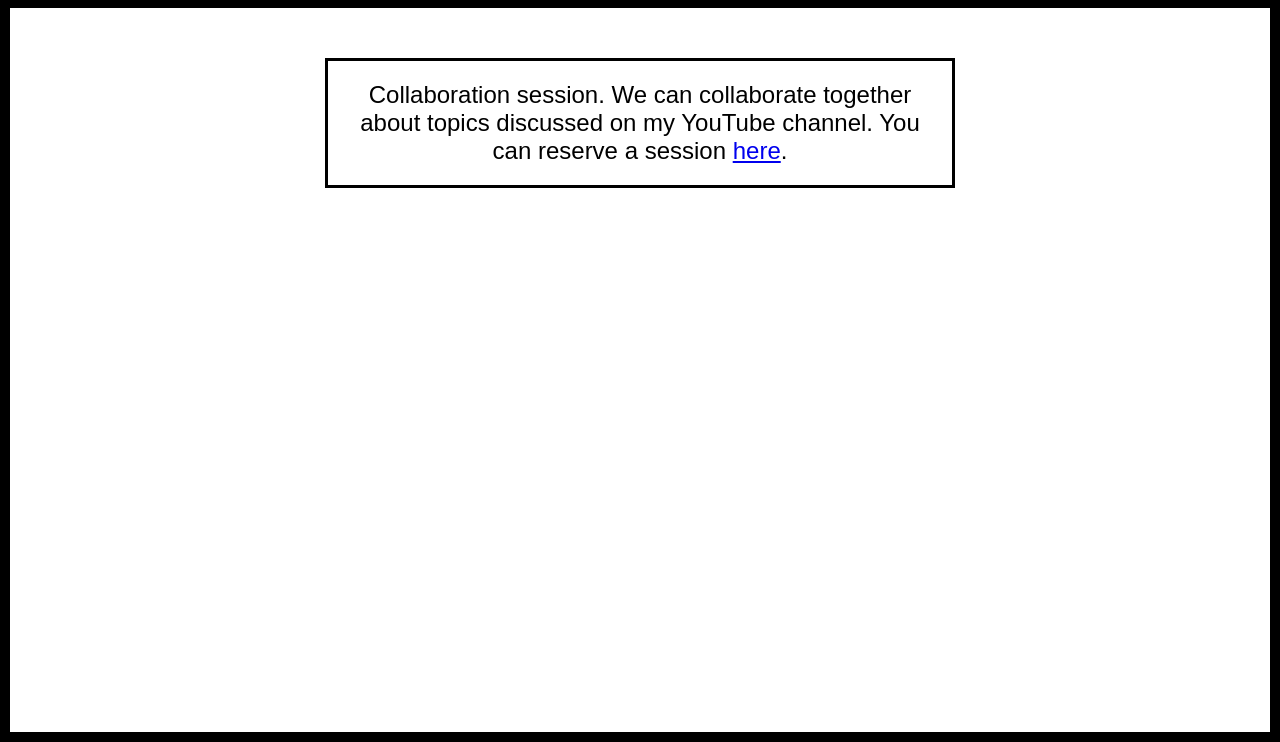
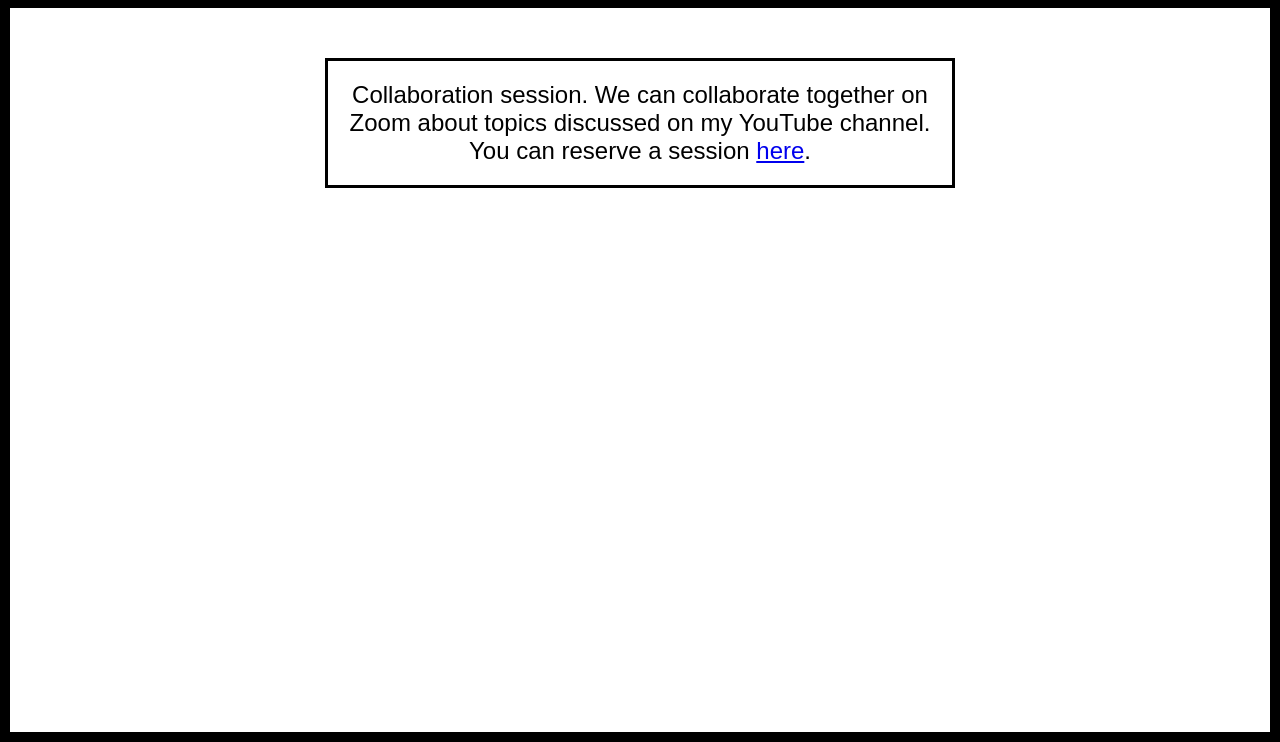
Before and after one commit to robertdavis864/robertdavis864.github.io, a plain HTML site: page services.html in a window 1280 px wide. Shown: the part 58-800 px from the top of the page. Drawn offline with Linux system fonts and the light colour scheme.

Commit message:
Update services.html

```diff
--- a/services.html
+++ b/services.html
@@ -17,7 +17,7 @@
         </ul>
     </nav>
     <div class="container">
-        <p>Collaboration session. We can collaborate together about topics discussed on my YouTube channel. You can reserve a session <a href="https://www.paypal.com/ncp/payment/SFDVTFVTYBR9U" target="_blank">here</a>.</p>
+        <p>Collaboration session. We can collaborate together on Zoom about topics discussed on my YouTube channel. You can reserve a session <a href="https://www.paypal.com/ncp/payment/SFDVTFVTYBR9U" target="_blank">here</a>.</p>
     </div>
 </body>
 </html>
```
